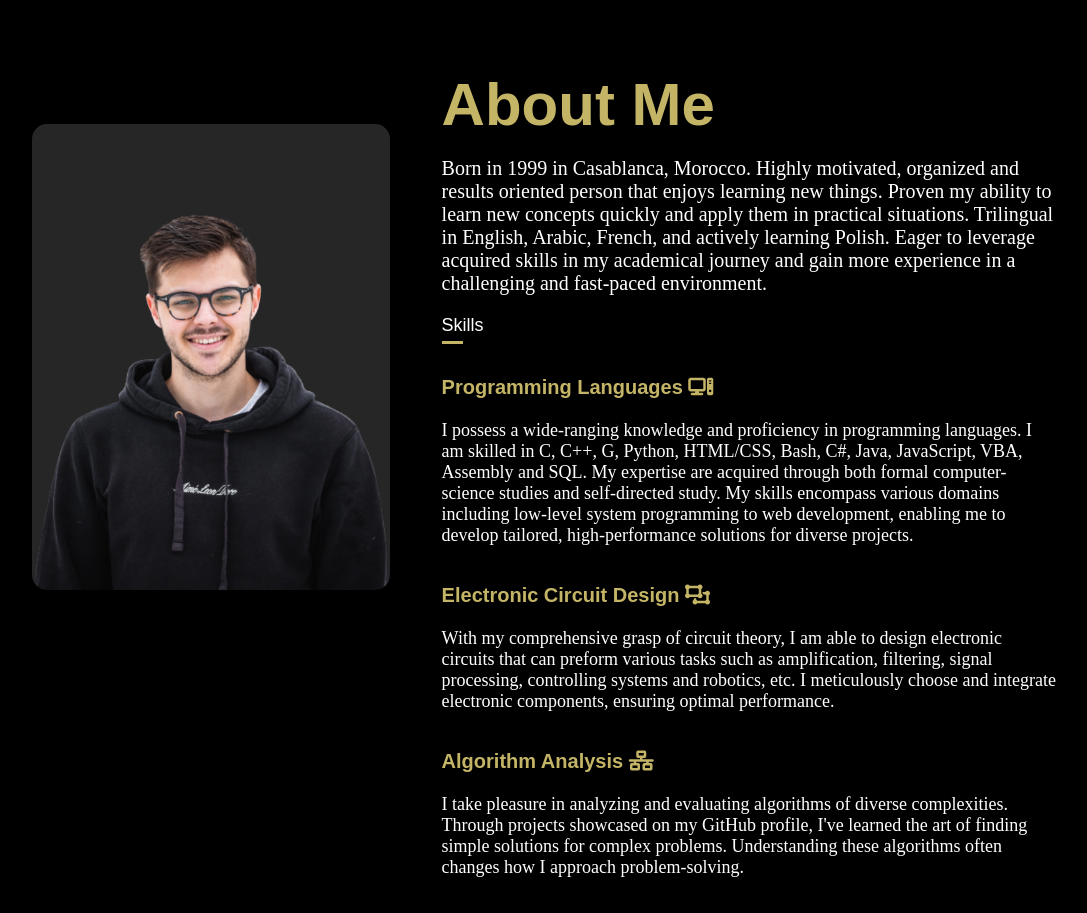
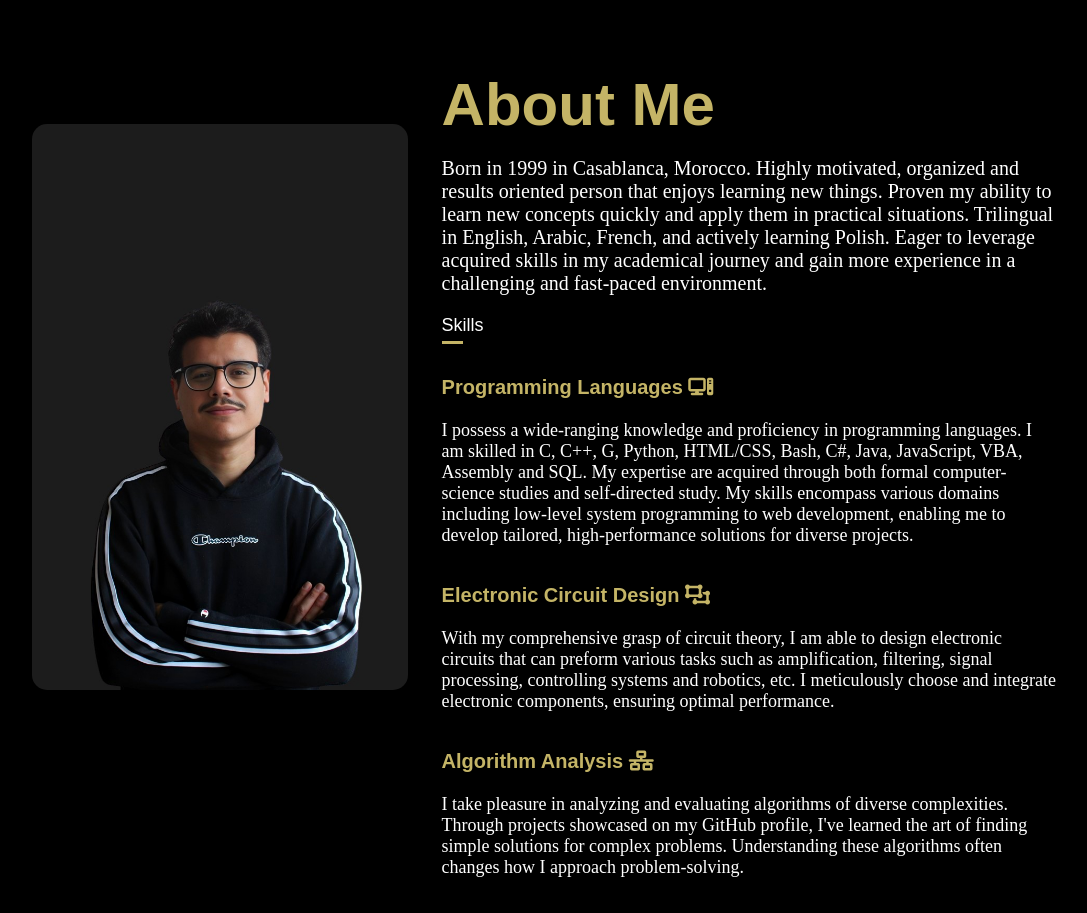
Before and after one commit to HassanSamine/My-Portfolio-Website, a plain HTML site: page Main.html in a window 1280 px wide. Shown: the part 820-1733 px from the top of the page, without its empty margins (96-1183 px from the left). Drawn offline with Linux system fonts and the light colour scheme.

Commit message:
adding picture

```diff
--- a/style.css
+++ b/style.css
@@ -108,7 +108,7 @@ nav ul li a:hover::after {
 }
 
 .about-col-1 img {
-    width: 100%;
+    width: 105%;
     border-radius: 15px;
 
 
```
Also changed, not shown: Main.html (+1 -1 lines), images/Edited 4.png (added), images/Edited 5.jpg (added), images/Edited 6.png (added), images/bg.png (added).
